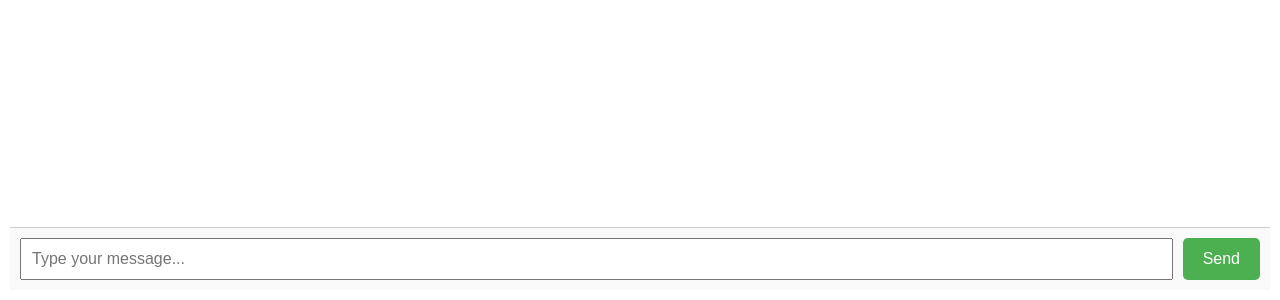
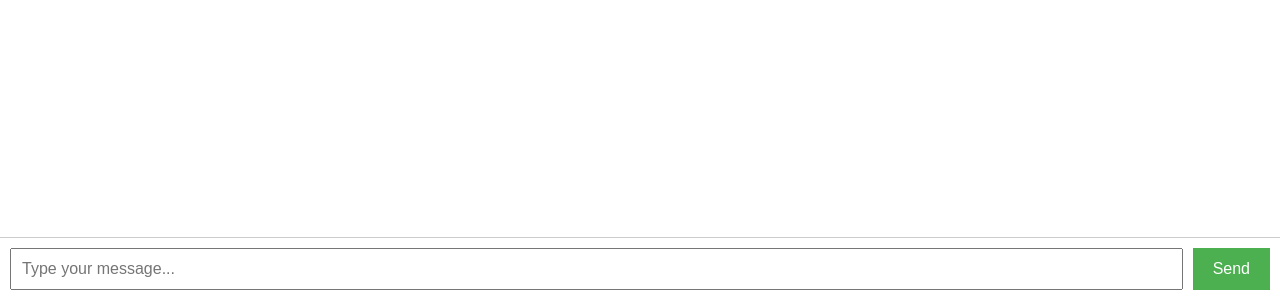
Before and after one commit to Tofik-San/tofgreen-chat, a website: page public/index.html in a window 1280 px wide. Shown: the part 500-800 px from the top of the page. Drawn offline with Linux system fonts and the light colour scheme.

Commit message:
Update index.html

```diff
--- a/public/index.html
+++ b/public/index.html
@@ -1,42 +1,33 @@
-<!DOCTYPE html>
-<html lang="ru">
-<head>
- <meta charset="UTF-8" />
- <meta name="viewport" content="width=device-width, initial-scale=1.0"/>
- <title>GreenToff AI Chat</title>
- <style>
- * {
- box-sizing: border-box;
- }
+<style>
  body {
+ font-family: sans-serif;
  margin: 0;
- font-family: sans-serif;
+ padding: 0;
+ height: 100vh;
  display: flex;
  flex-direction: column;
- height: 100vh;
  }
  #chat {
  flex: 1;
  display: flex;
  flex-direction: column;
  justify-content: space-between;
- padding: 10px;
- background: #ffffff;
+ background-color: #f0f0f0;
  }
  #messages {
  flex: 1;
+ padding: 10px;
  overflow-y: auto;
- margin-bottom: 10px;
+ background-color: #fff;
  white-space: pre-wrap;
  }
- .input-area {
+ #inputArea {
  display: flex;
- gap: 10px;
  padding: 10px;
- background: #f9f9f9;
  border-top: 1px solid #ccc;
+ background-color: #fff;
  }
- input {
+ #userInput {
  flex: 1;
  padding: 10px;
  font-size: 16px;
@@ -47,18 +38,17 @@
  background-color: #4CAF50;
  color: white;
  border: none;
- border-radius: 5px;
+ margin-left: 10px;
+ cursor: pointer;
  }
- </style>
-</head>
-<body>
- <div id="chat">
+ button:hover {
+ background-color: #45a049;
+ }
+</style>
+<div id="chat">
  <div id="messages"></div>
- <div class="input-area">
+ <div id="inputArea">
  <input type="text" id="userInput" placeholder="Type your message..." />
  <button id="sendMessage">Send</button>
  </div>
- </div>
- <script src="greentoff-chat.js" defer></script>
-</body>
-</html>
+</div>
```
